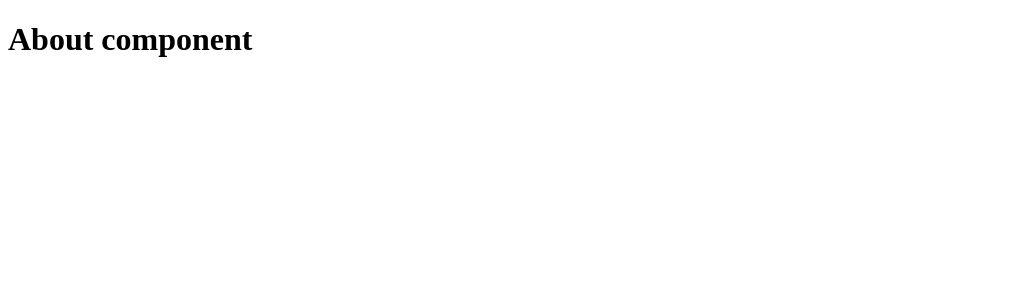
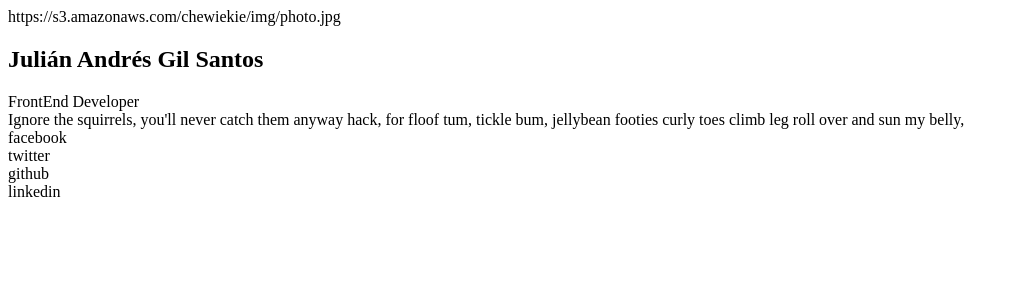
Before and after one commit to gilsantosjulian/curriculumvitae, a React app: page / in a window 1280 px wide. Shown: the top 300 px of the page, without its empty margins (0-1019 px from the left). Built offline with nearby package versions, Linux system fonts and the light colour scheme.

Commit message:
feat(App.jsx/About.jsx/Hooks/constants) Add user data mock on hooks and render on the about view

```diff
--- a/src/components/About.jsx
+++ b/src/components/About.jsx
@@ -1,9 +1,26 @@
 import React from 'react';
 
-const About = () => {
-    return (
-        <h1>About component</h1>
-    );
+const About = ({ avatar, name, bio, profession, addres, social }) => {
+	return (
+		<div>
+			<div className='About-container'>
+				<div id='about-avatar'>
+					<div id='about-avatar-image'>{avatar}</div>
+				</div>
+				<div id='about-name'>
+					<h2>{name}</h2>
+				</div>
+				<div id='about-profession'>{profession}</div>
+				<div id='about-bio'>{bio}</div>
+				<div id='about-location'>{addres}</div>
+				<div id='about-social'>
+					{
+						social && social.map(item => <div key={item.name}>{item.name}</div>)
+					}
+				</div>
+			</div>
+		</div>
+	);
 }
 
 export default About;
--- a/src/components/Sidebar.jsx
+++ b/src/components/Sidebar.jsx
@@ -1,9 +1,11 @@
 import React from 'react';
 
-const Sidebar = () => {
-    return (
-        <h1>Sidebar component</h1>
-    );
-}
+const Sidebar = ({ children }) => (
+	<div className='Sidebar'>
+		<div className='Sidebar-container'>
+			{children}
+		</div>
+	</div>
+);
 
 export default Sidebar;
--- /dev/null
+++ b/src/constants.js
@@ -0,0 +1,84 @@
+export const myMockData = {
+	"address": "Bootá, Colombia.",
+	"avatar": "https://s3.amazonaws.com/chewiekie/img/photo.jpg",
+	"bio": "Ignore the squirrels, you'll never catch them anyway hack, for floof tum, tickle bum, jellybean footies curly toes climb leg roll over and sun my belly, ",
+	"certificate": [{
+			"date": "Jan 2021",
+			"description": "Hack up furballs try to jump onto window and fall while scratching at wall. ",
+			"institution": "Platzi",
+			"name": "FrontEnd Developer"
+		},
+		{
+			"date": "Jan 2021",
+			"description": "Scratch at the door then walk away wack the mini furry mouse",
+			"institution": "Platzi",
+			"name": "Backend Developer"
+		}
+	],
+	"education": [{
+			"degree": "Atomic Master",
+			"description": " I’m so hungry i’m so hungry but ew not for that pelt around the house and up and down stairs chasing phantoms",
+			"endDate": "Jan 2017",
+			"institution": "MIT",
+			"startDate": "Jan 2018"
+		},
+		{
+			"degree": "Space Engineering",
+			"description": "Meow in empty rooms. Find empty spot in cupboard and sleep all day check cat door for ambush 10 times before coming in for hack. ",
+			"endDate": "Decenber 2015",
+			"institution": "Harvard",
+			"startDate": "Jan 2017"
+		}
+	],
+	"experience": [{
+			"company": "PugStar",
+			"endDate": "Present",
+			"jobDescription": "scratch the furniture. Good now the other hand, too lay on arms while you're using the keyboard.",
+			"jobTitle": "Frontend",
+			"startDate": "Jan 2020"
+		},
+		{
+			"company": "CatStore",
+			"endDate": "Jan 2016",
+			"jobDescription": "Meow in empty rooms lick left leg for ninety minutes, still dirty.",
+			"jobTitle": "Backend",
+			"startDate": "Sept 2019"
+		}
+	],
+	"name": "Julián Andrés Gil Santos",
+	"profession": "FrontEnd Developer",
+	"skills": [{
+			"name": "HTML5",
+			"percentage": "75%"
+		},
+		{
+			"name": "CSS",
+			"percentage": "25%"
+		},
+		{
+			"name": "JavaScript",
+			"percentage": "55%"
+		},
+		{
+			"name": "React",
+			"percentage": "90%"
+		}
+	],
+	"social": [{
+			"name": "facebook",
+			"url": "https://facebook.com/"
+		},
+		{
+			"name": "twitter",
+			"url": "https://twitter.com/"
+		},
+		{
+			"name": "github",
+			"url": "https://github.com/"
+		},
+		{
+			"name": "linkedin",
+			"url": "https://www.linkedin.com/"
+		}
+	]
+}
--- a/src/containers/App.jsx
+++ b/src/containers/App.jsx
@@ -2,12 +2,27 @@ import React from 'react';
 import Main from '../components/Main';
 import About from '../components/About';
 
+import userGetData from '../hooks/userGetData';
+import Sidebar from '../components/Sidebar';
+
 const App = () => {
-    return (
-        <Main>
-            <About />
-        </Main>
-    );
+	const data = userGetData();
+	console.log(data);
+
+	return (
+		<Main>
+			<Sidebar>
+				<About
+					avatar={data.avatar}
+					name={data.name}
+					profession={data.profession}
+					bio={data.bio}
+					addres={data.addres}
+					social={data.social}
+				/>
+			</Sidebar>
+		</Main>
+	);
 
 };
 
--- /dev/null
+++ b/src/hooks/userGetData.js
@@ -0,0 +1,23 @@
+import {
+	useState,
+	useEffect
+} from 'react';
+
+import {
+	myMockData
+} from '../constants'
+
+const userGetData = () => {
+	const [myData, setData] = useState({});
+
+	useEffect(() => {
+		/*
+		    Normally here we can make one call to API
+		    For now we have a mock response
+		*/
+		setData(myMockData);
+	}, []);
+	return myData;
+}
+
+export default userGetData;
```
